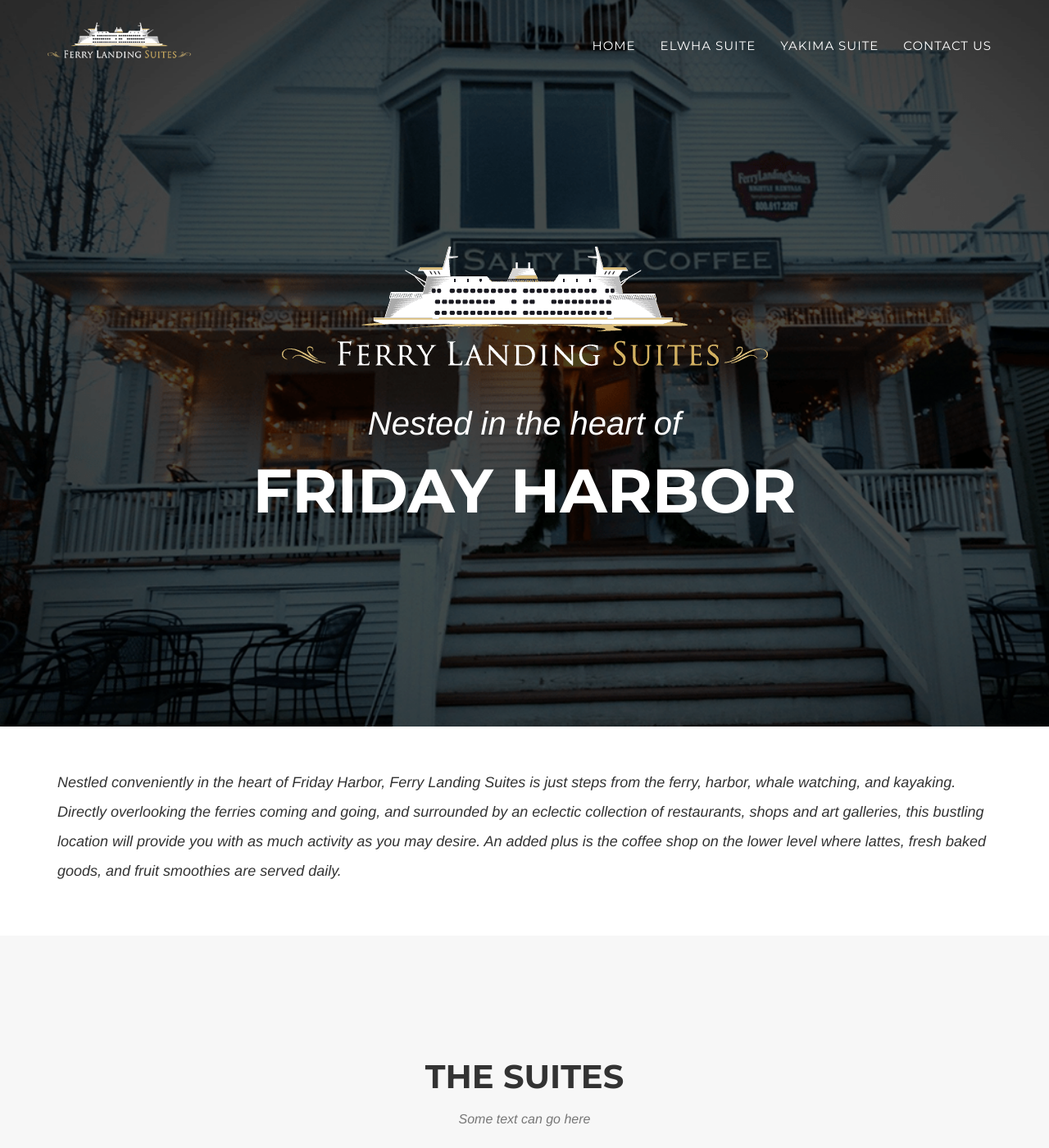
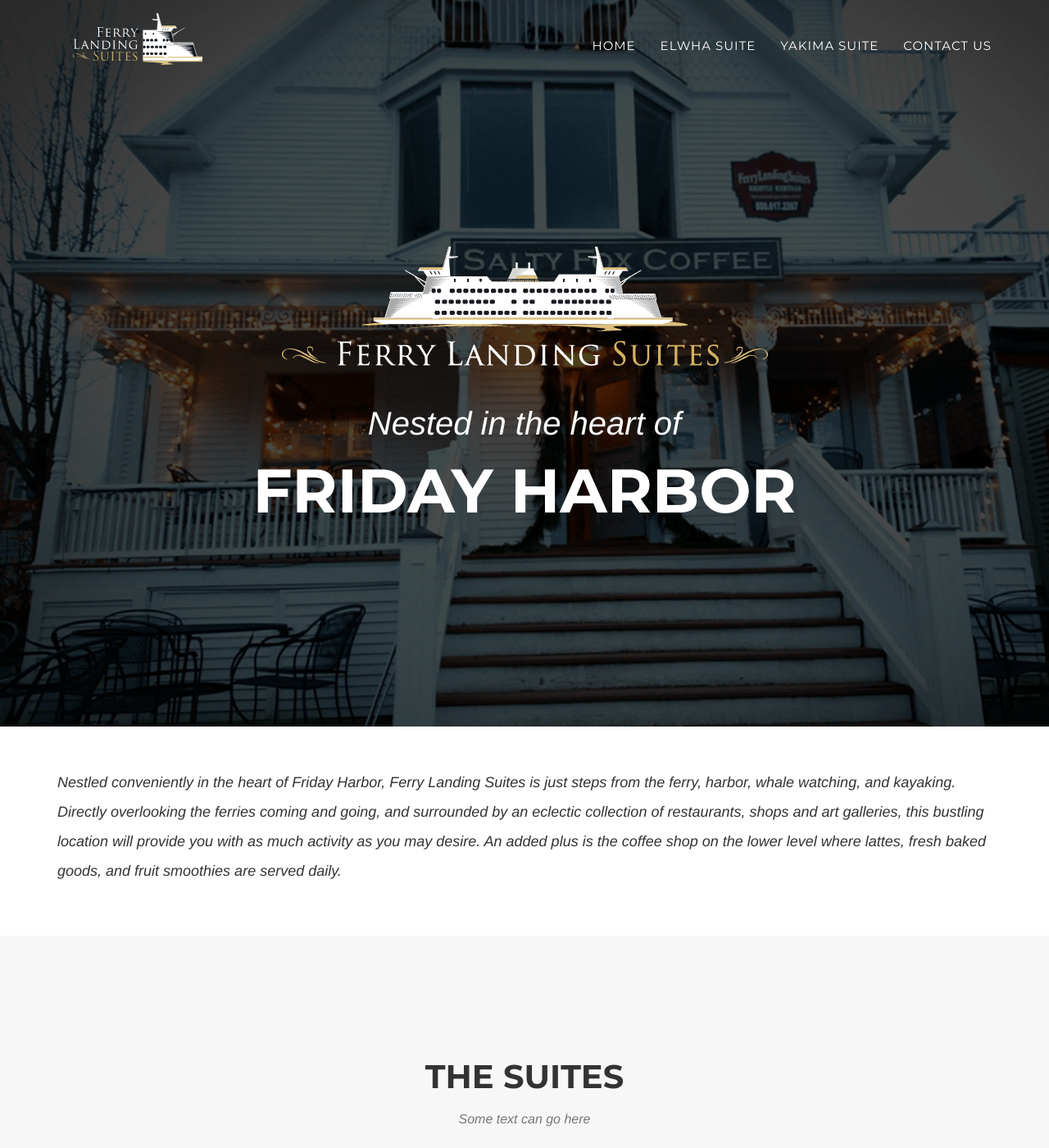
Before and after one commit to wesedholm/ferrylandingsuites, a Jekyll site: the page built from index.md, in a window 1280 px wide and 1400 px high. Shown: the whole window at 82% size. Built offline with Jekyll 4.4.1, drawn with Linux system fonts in a browser that asks for light colours; some web fonts are replaced.

Commit message:
Added svg navbar logo

```diff
--- a/_includes/header.html
+++ b/_includes/header.html
@@ -10,7 +10,7 @@
                 <span class="icon-bar"></span>
             </button>
             <a class="navbar-brand" href="{{- '/' | relative_url -}}">
-                <img src="{{- '/assets/img/logos/small.png' | relative_url -}}" alt="Ferry Landing Suites logo.">
+                <img src="{{- '/assets/svg/Horizontal_white_half.svg' | relative_url -}}" alt="Ferry Landing Suites logo.">
             </a>
         </div>
 
--- a/_sass/custom.scss
+++ b/_sass/custom.scss
@@ -2,6 +2,15 @@
     padding: 0;
     img {
         width: 180px;
+        @media(min-width:768px) {
+            width: 205px;
+            position: relative;
+            top: -12px;
+        }
+        @media(min-width:768px) {
+            width: 230px;
+            top: -16px;
+        }
     }
 }
 
```
